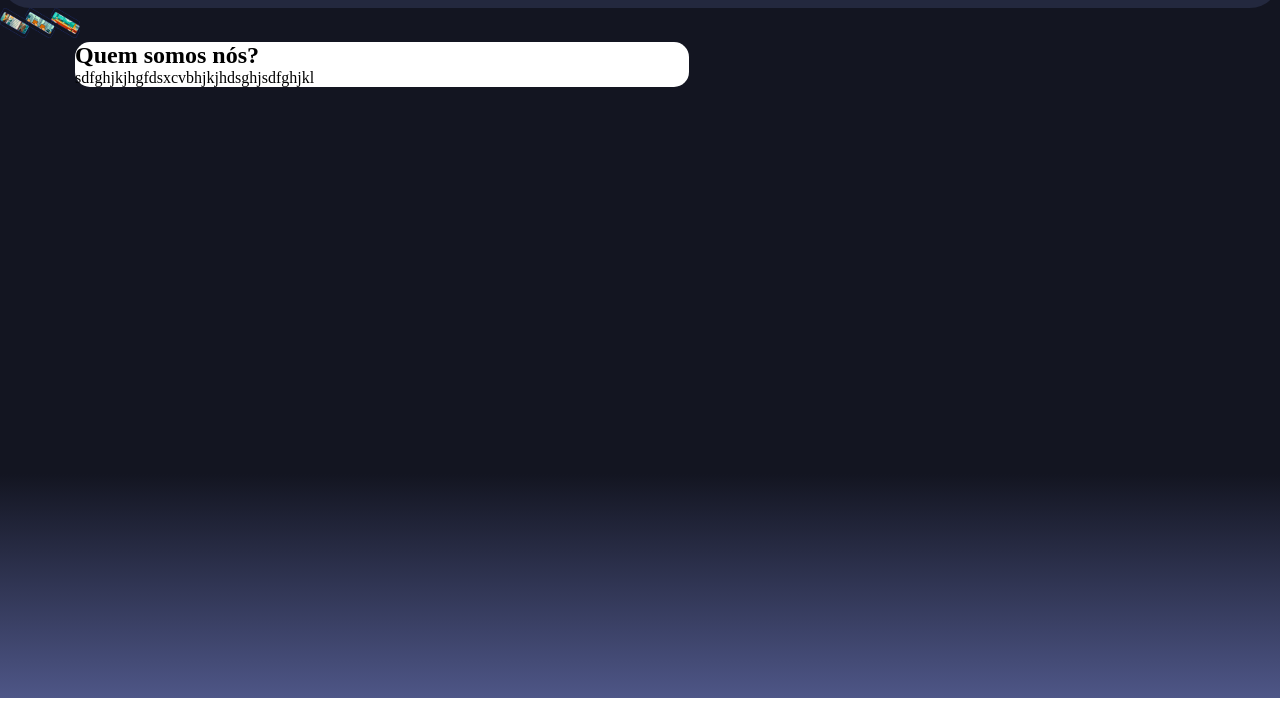
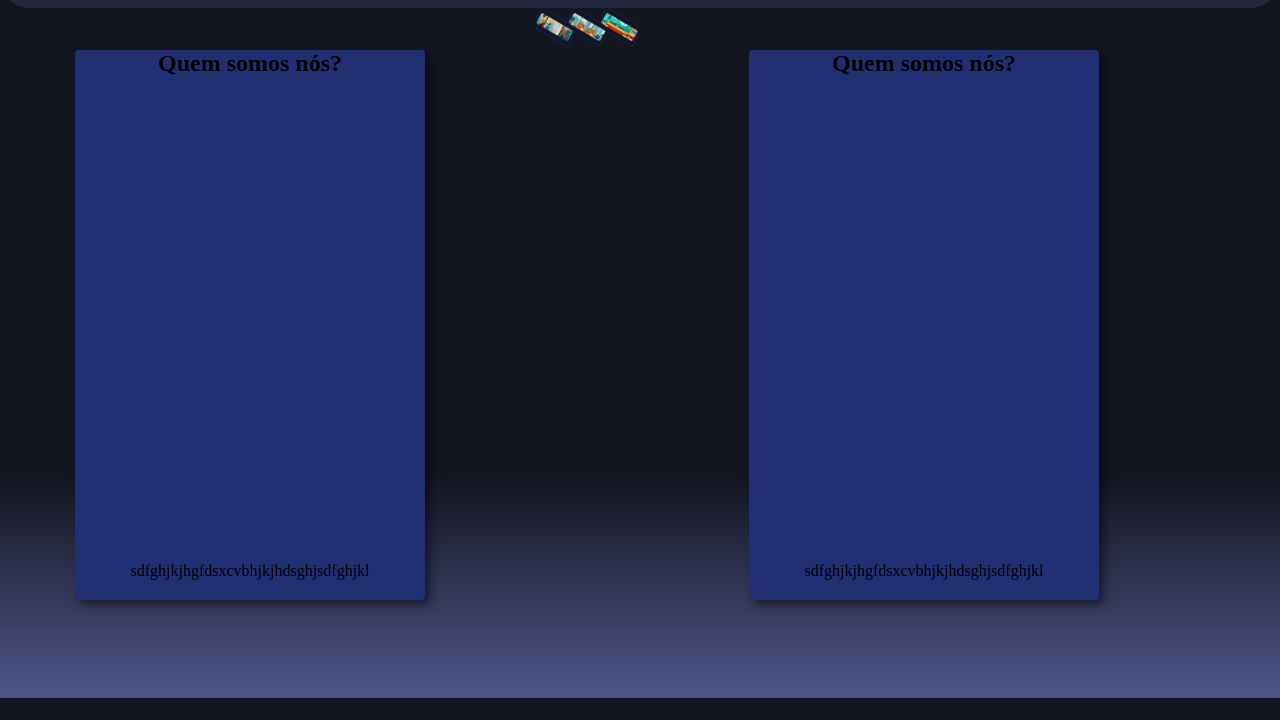
Before and after one commit to Gsszs/ludifytech, a plain HTML site: page index.html in a window 1280 px wide. Shown: the part 102-822 px from the top of the page. Before the commit the page ends 800 px from the top, so only its background shows below. Drawn offline with Linux system fonts and the light colour scheme.

Commit message:
Teste cards

```diff
--- a/index.html
+++ b/index.html
@@ -25,9 +25,13 @@
             </nav>
         </div>
     </header>
-    <section class="info">
+    <section class="container_grid" id="info">
         <img src="img/Background.png" alt="Imagem de fundo banner" id="Background_1">
-        <div class="container_grid">
+        <div class="container_cards">
+            <div class="card">
+                <h2>Quem somos nós?</h2>
+                <p>sdfghjkjhgfdsxcvbhjkjhdsghjsdfghjkl</p>
+            </div>
             <div class="card">
                 <h2>Quem somos nós?</h2>
                 <p>sdfghjkjhgfdsxcvbhjkjhdsghjsdfghjkl</p>
--- a/style.css
+++ b/style.css
@@ -89,10 +89,35 @@ header div.container_grid {
     height: 10%;
 }
 
-.info .card {
-    width: 60%;
-    height: 100%;
+#info {
+    text-align: center;
 
-    background-color: #fff;
-    border-radius: 15px;
+    margin-bottom: 100px;
+    padding-bottom: 100px;
 }
+
+.container_cards {
+    width: 100%;
+
+    display: flex;
+    justify-content: space-between;
+}
+
+.card {
+    height: 550px;
+    width: 350px;
+
+    display: flex;
+    flex-direction: column;
+    justify-content: space-between;
+    align-items: center;
+
+    background-color: var(--azul_ludify);
+
+    padding-bottom: 20px;
+    margin-bottom: 20px;
+
+    border-radius: 4px;
+
+    box-shadow: 5px 5px 10px 0px rgba(0, 0, 0, 0.5);
+}
```
